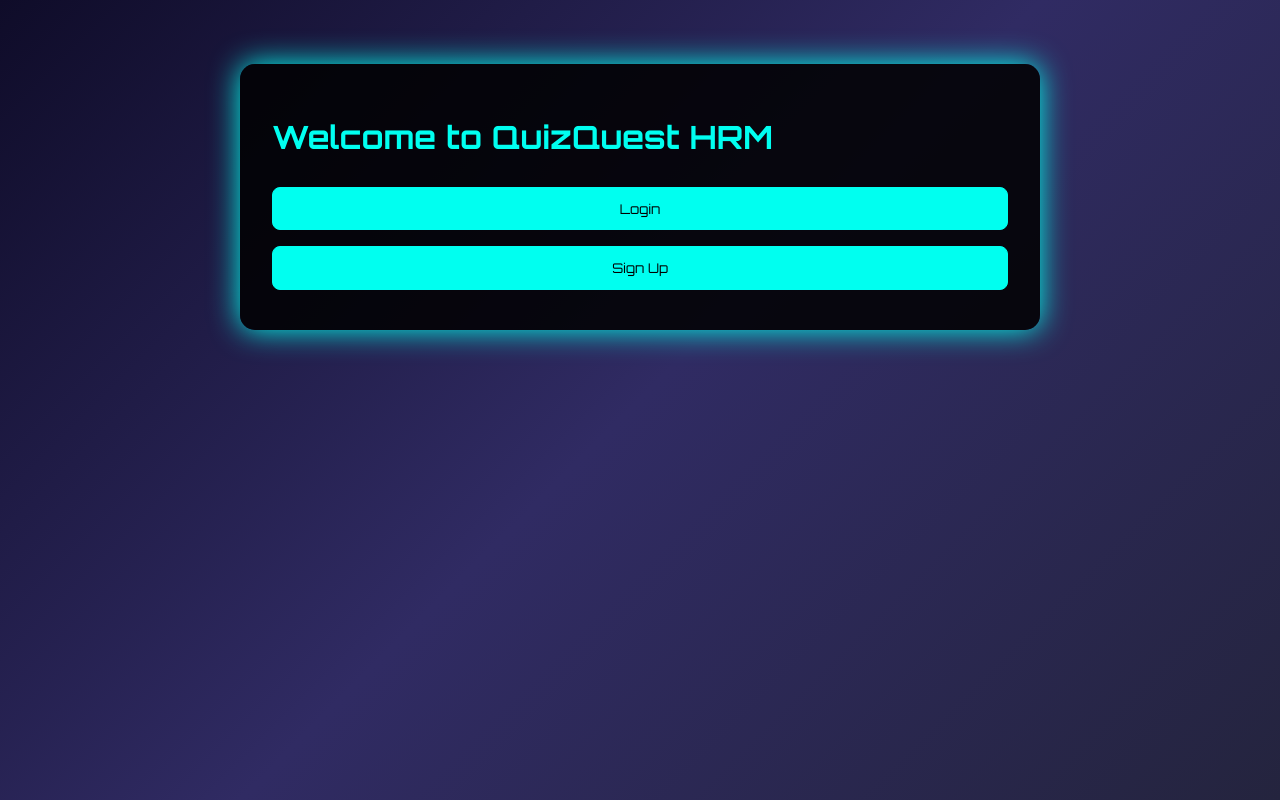
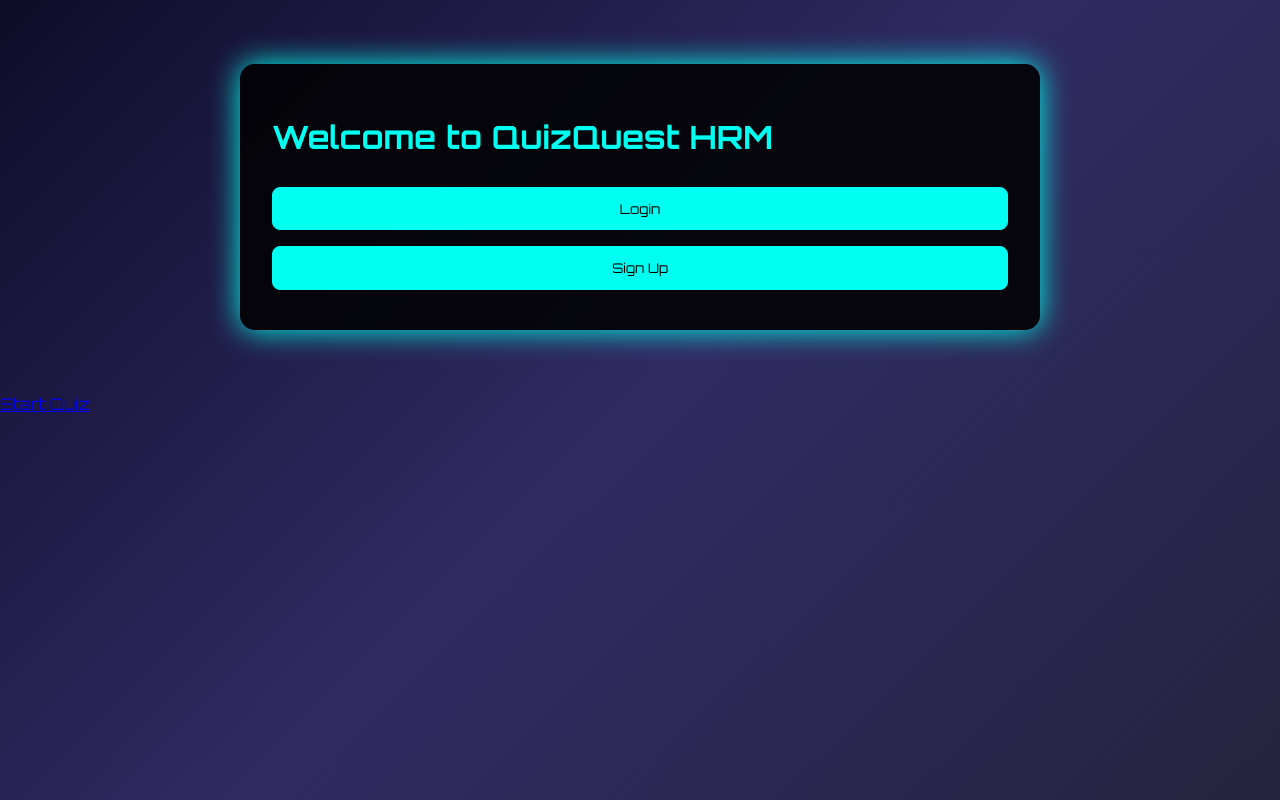
Before and after one commit to harini-2006-2526/quizz, a plain HTML site: page index.html in a window 1280 px wide. Drawn offline with Linux system fonts and the light colour scheme; no server answers.

Commit message:
Update index.html

```diff
--- a/index.html
+++ b/index.html
@@ -143,6 +143,7 @@
                 <p class="nav-link" onclick="showView('dashboard')">← Back to Dashboard</p>
             </div>
         </div>
+        <a href="enter-code.html" class="btn">Start Quiz</a>
 
         <!-- Quiz Session View -->
         <div id="quizSession" class="view">
```
